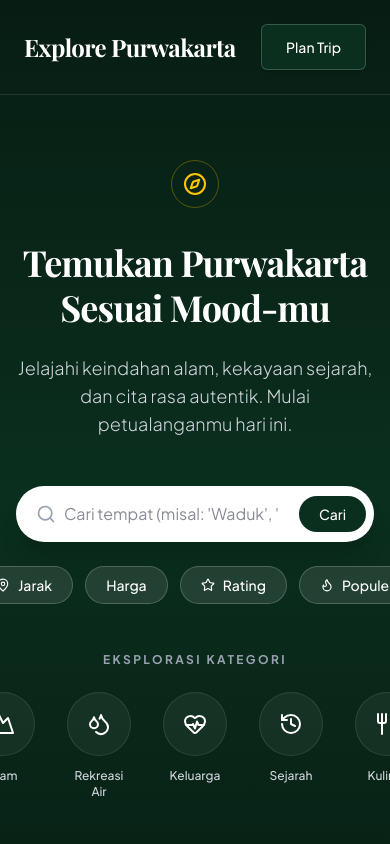
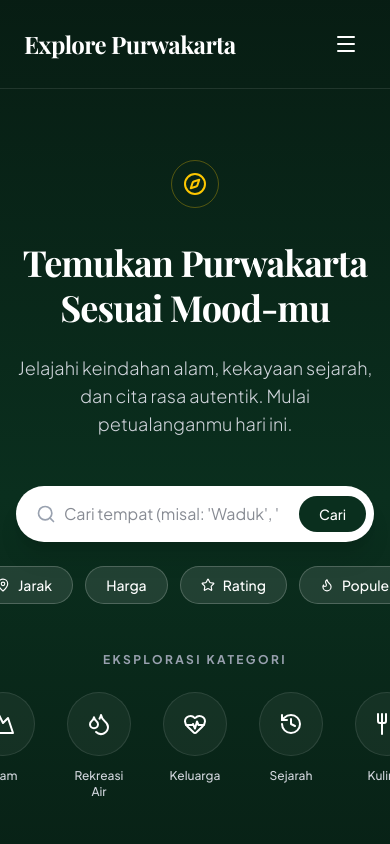
Before and after one commit to helmyeahh/explore-purwakarta, a Next.js app: page / in a window 390 px wide. Shown: the top 844 px of the page. Built offline with nearby package versions, Linux system fonts and the light colour scheme; a web font is replaced by a local one.

Commit message:
feat: responsive mobile menu, varied AI recommendation, and update estimasi harga label

```diff
--- a/src/app/api/planner/route.ts
+++ b/src/app/api/planner/route.ts
@@ -32,11 +32,14 @@ export async function POST(req: NextRequest) {
       - Group size: ${input.groupSize}
       - Current Mood: ${(input.mood || []).join(", ")}
       - Duration: ${numDays} days
+      - Today's Date: ${new Date().toLocaleDateString('id-ID', { weekday: 'long', year: 'numeric', month: 'long', day: 'numeric' })}
+      - Random Seed: ${Math.random().toString(36).substring(7)}
 
       Here is the list of available destinations in JSON:
       ${JSON.stringify(destinations.map((d: any) => ({ id: d.id, name: d.name, categories: d.categories, mood_tags: d.mood_tags })), null, 2)}
 
       Based on the user's preferences, create a ${numDays}-day itinerary.
+      CRITICAL: Ensure the itinerary feels unique and varied. Explore different and less obvious combinations of destinations to ensure the recommendations are different each time.
       For each day, select 2 destinations from the list.
 
       Return ONLY a valid JSON object matching this schema exactly (no markdown formatting, no code blocks):
--- a/src/app/contribute/page.tsx
+++ b/src/app/contribute/page.tsx
@@ -157,7 +157,7 @@ export default function ContributePage() {
                 </div>
 
                 <div>
-                  <label className="block text-sm font-bold text-gray-700 mb-2 uppercase tracking-wide">Estimasi Harga (Opsional)</label>
+                  <label className="block text-sm font-bold text-gray-700 mb-2 uppercase tracking-wide">Estimasi uang yang dihabiskan oleh 1 orang (Opsional)</label>
                   <input
                     type="text"
                     value={formData.price}
--- a/src/app/page.tsx
+++ b/src/app/page.tsx
@@ -6,7 +6,7 @@ import { Card, CardContent } from "@/components/ui/Card";
 import { MiniMap } from "@/components/map/MiniMap";
 import { useData } from "@/contexts/DataContext";
 import { GoogleLoginButton } from "@/components/auth/GoogleLoginButton";
-import { Search, MapPin, Navigation, Star, Sparkles, Map, Flame, Utensils, Mountain, Droplets, HeartPulse, History, Filter, Compass } from "lucide-react";
+import { Search, MapPin, Navigation, Star, Sparkles, Map, Flame, Utensils, Mountain, Droplets, HeartPulse, History, Filter, Compass, Menu, X } from "lucide-react";
 import Link from "next/link";
 import { useRouter } from "next/navigation";
 import { AIRecommendation } from "@/lib/ai";
@@ -27,6 +27,7 @@ export default function Home() {
   const [activeFilter, setActiveFilter] = useState<"Jarak" | "Harga" | "Rating" | "Populer" | null>(null);
   const [userLocation, setUserLocation] = useState<{ lat: number; lon: number } | null>(null);
   const [aiRecs, setAiRecs] = useState<(typeof destinations[0] & { aiReview?: string })[]>([]);
+  const [isMobileMenuOpen, setIsMobileMenuOpen] = useState(false);
 
   useEffect(() => {
     const saved = sessionStorage.getItem("explore_ai_result");
@@ -147,18 +148,36 @@ export default function Home() {
     <main className="min-h-screen bg-[#F9FAFB]">
       {/* Top Navbar */}
       <nav className="absolute top-0 w-full z-50 px-6 lg:px-12 py-6 flex items-center justify-between text-white border-b border-white/10">
-        <h1 className="font-serif text-2xl font-bold tracking-tight">Explore Purwakarta</h1>
+        <h1 className="font-serif text-2xl font-bold tracking-tight z-50">Explore Purwakarta</h1>
         <div className="hidden lg:flex items-center gap-8 text-sm font-medium opacity-90">
           <Link href="/" className="hover:opacity-100 border-b border-white pb-1">Discovery</Link>
           <Link href="/wizard" className="hover:opacity-100">AI Planner</Link>
           <Link href="/map" className="hover:opacity-100">Interactive Map</Link>
           <Link href="/contribute" className="hover:opacity-100">Community</Link>
         </div>
-        <div className="flex items-center gap-4">
+        <div className="hidden lg:flex items-center gap-4">
           <div className="hidden md:block"><GoogleLoginButton /></div>
           <Button onClick={() => router.push('/wizard')} className="bg-forest-primary hover:bg-forest-light text-white border border-white/20 rounded-full px-6 py-2 text-sm shadow-none">Plan Trip</Button>
         </div>
+        {/* Mobile Menu Toggle */}
+        <button className="lg:hidden z-50 p-2" onClick={() => setIsMobileMenuOpen(!isMobileMenuOpen)}>
+          {isMobileMenuOpen ? <X className="w-6 h-6" /> : <Menu className="w-6 h-6" />}
+        </button>
       </nav>
+
+      {/* Mobile Menu Dropdown */}
+      {isMobileMenuOpen && (
+        <div className="fixed inset-0 z-40 bg-forest-dark/95 backdrop-blur-sm flex flex-col items-center justify-center text-white space-y-8 lg:hidden animate-in fade-in duration-300">
+          <Link href="/" onClick={() => setIsMobileMenuOpen(false)} className="text-2xl font-serif font-bold hover:text-green-400 transition-colors">Discovery</Link>
+          <Link href="/wizard" onClick={() => setIsMobileMenuOpen(false)} className="text-2xl font-serif font-bold hover:text-green-400 transition-colors">AI Planner</Link>
+          <Link href="/map" onClick={() => setIsMobileMenuOpen(false)} className="text-2xl font-serif font-bold hover:text-green-400 transition-colors">Interactive Map</Link>
+          <Link href="/contribute" onClick={() => setIsMobileMenuOpen(false)} className="text-2xl font-serif font-bold hover:text-green-400 transition-colors">Community</Link>
+          <div className="pt-8 flex flex-col items-center gap-4 w-full px-12">
+            <GoogleLoginButton />
+            <Button onClick={() => { setIsMobileMenuOpen(false); router.push('/wizard'); }} fullWidth className="bg-forest-primary hover:bg-forest-light text-white border border-white/20 rounded-full py-4 text-lg mt-4">Plan Trip</Button>
+          </div>
+        </div>
+      )}
 
       {/* Hero Section */}
       <section className="relative pt-40 pb-48 px-4 text-white overflow-hidden bg-forest-primary">
```
